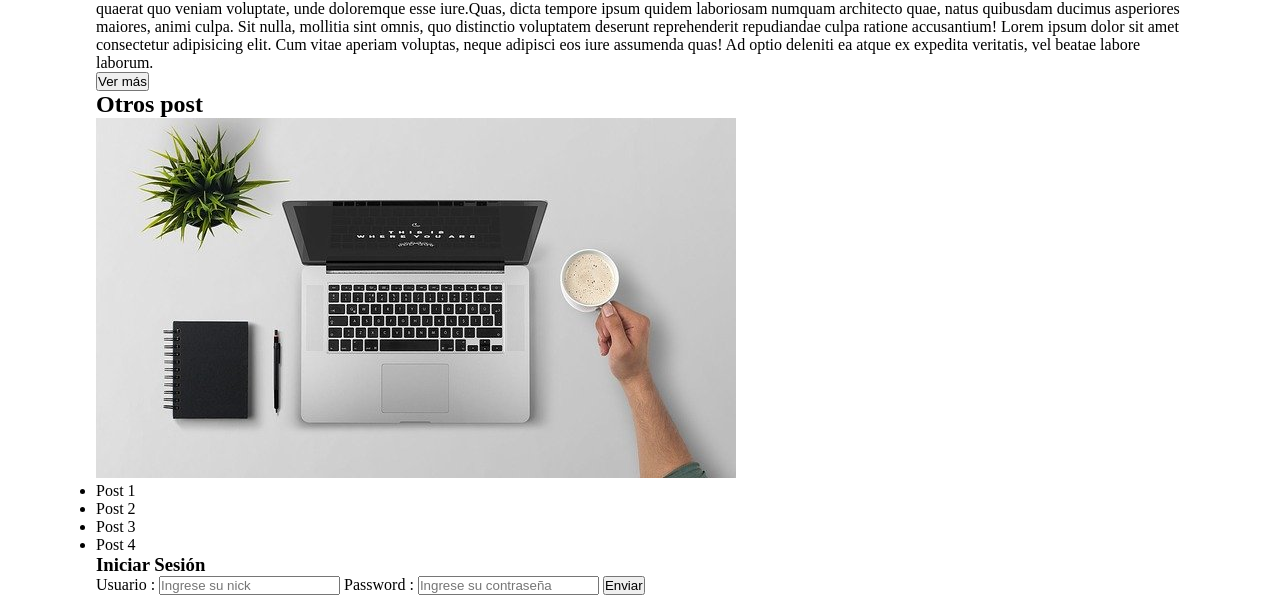
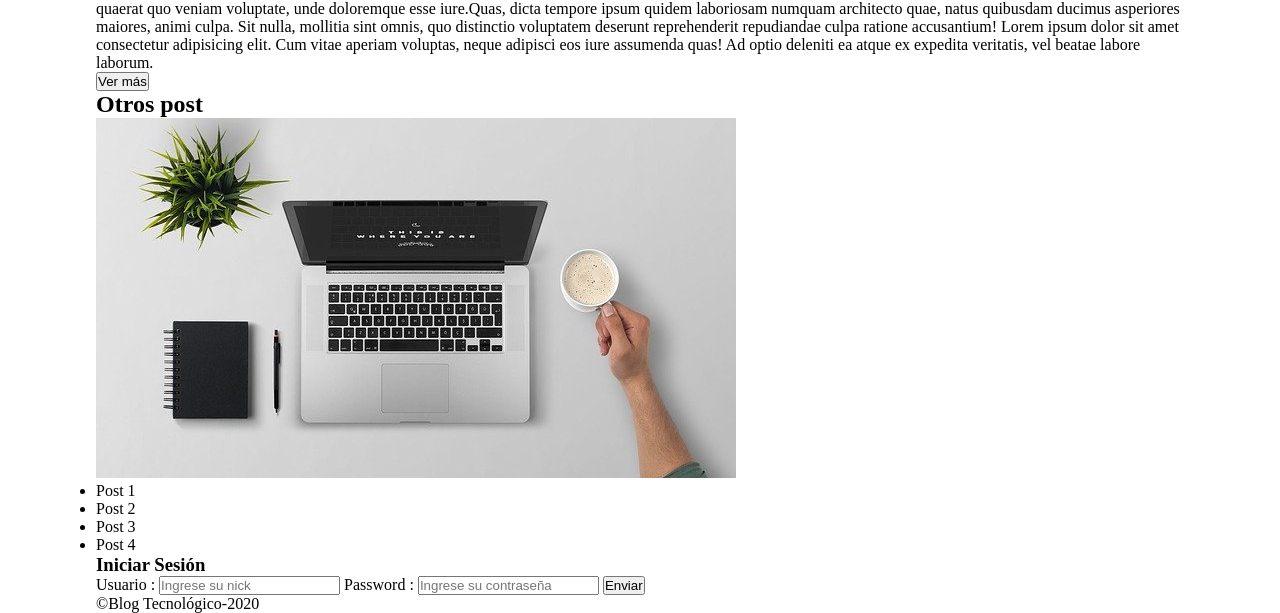
Before and after one commit to mayrabeltran/Blog-Tecnologico, a plain HTML site: page index.html in a window 1280 px wide. Shown: the part 799-1412 px from the top of the page. Drawn offline with Linux system fonts and the light colour scheme.

Commit message:
Descripcion

```diff
--- a/index.html
+++ b/index.html
@@ -113,9 +113,12 @@
                 </aside>
 
             </section>
+            <footer class="footer">
+                <p>&copy;Blog Tecnológico-2020</p>
+            </footer>
 
 
-        </main>
+
 
 
 </body>
```
